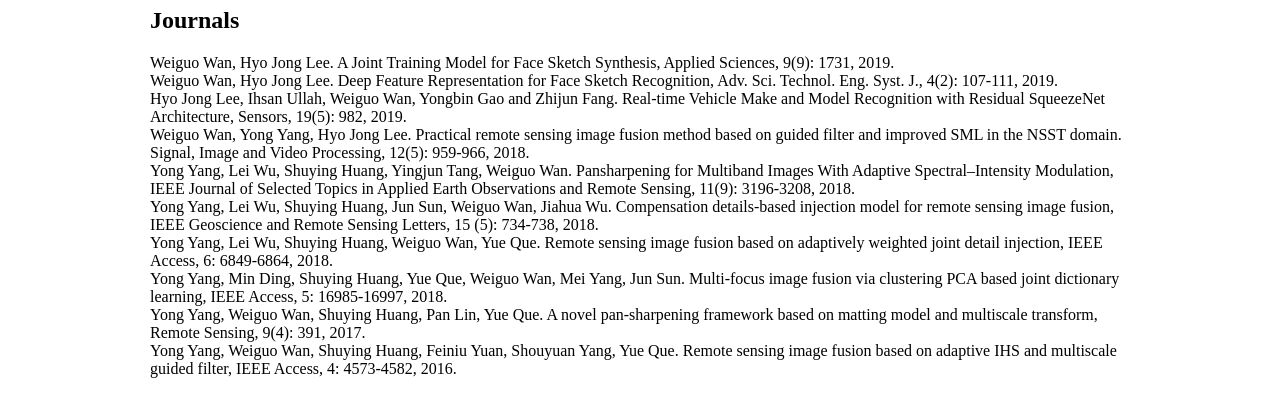
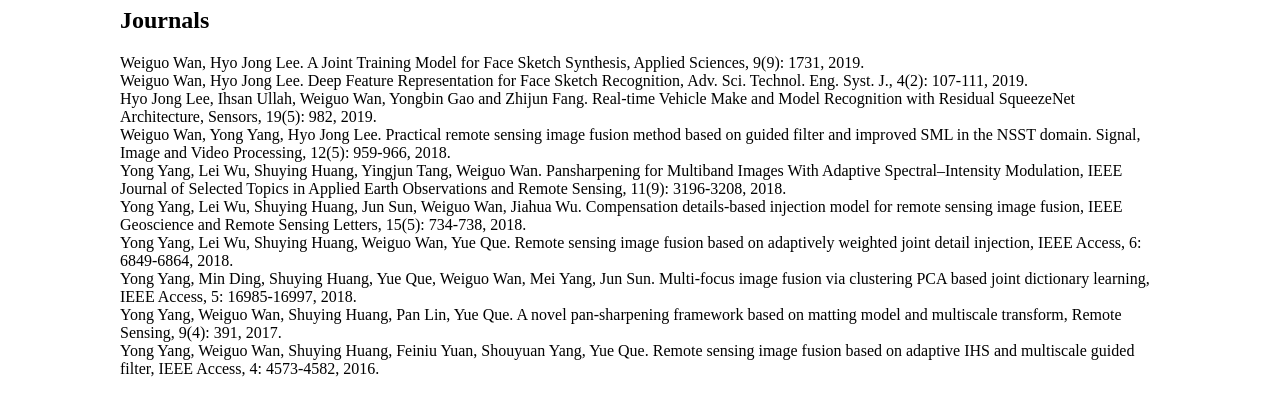
Before and after one commit to wanwgplus/wanwgplus.github.io, a plain HTML site: page index.html in a window 1280 px wide. Shown: the part 437-831 px from the top of the page. Drawn offline with Linux system fonts and the light colour scheme.

Commit message:
Update index.html

```diff
--- a/index.html
+++ b/index.html
@@ -4,7 +4,7 @@
 <meta charset="utf-8">
 <title>Wan Weiguo</title>
 <style>
-body {margin: 10px 150px 10px 150px;}
+body {margin: 10px 120px 10px 120px;}
 </style>
 </head>
 
@@ -29,7 +29,7 @@
     Hyo Jong Lee, Ihsan Ullah, Weiguo Wan, Yongbin Gao and Zhijun Fang. Real-time Vehicle Make and Model Recognition with Residual SqueezeNet Architecture, Sensors, 19(5): 982, 2019.<br>
     Weiguo Wan, Yong Yang, Hyo Jong Lee. Practical remote sensing image fusion method based on guided filter and improved SML in the NSST domain. Signal, Image and Video Processing, 12(5): 959-966, 2018.<br>
     Yong Yang, Lei Wu, Shuying Huang, Yingjun Tang, Weiguo Wan. Pansharpening for Multiband Images With Adaptive Spectral–Intensity Modulation, IEEE Journal of Selected Topics in Applied Earth Observations and Remote Sensing, 11(9): 3196-3208, 2018.<br>
-    Yong Yang, Lei Wu, Shuying Huang, Jun Sun, Weiguo Wan, Jiahua Wu. Compensation details-based injection model for remote sensing image fusion, IEEE Geoscience and Remote Sensing Letters, 15 (5): 734-738, 2018.<br>
+    Yong Yang, Lei Wu, Shuying Huang, Jun Sun, Weiguo Wan, Jiahua Wu. Compensation details-based injection model for remote sensing image fusion, IEEE Geoscience and Remote Sensing Letters, 15(5): 734-738, 2018.<br>
     Yong Yang, Lei Wu, Shuying Huang, Weiguo Wan, Yue Que. Remote sensing image fusion based on adaptively weighted joint detail injection, IEEE Access, 6: 6849-6864, 2018.<br>
     Yong Yang, Min Ding, Shuying Huang, Yue Que, Weiguo Wan, Mei Yang, Jun Sun. Multi-focus image fusion via clustering PCA based joint dictionary learning, IEEE Access, 5: 16985-16997, 2018.<br>
     Yong Yang, Weiguo Wan, Shuying Huang, Pan Lin, Yue Que. A novel pan-sharpening framework based on matting model and multiscale transform, Remote Sensing, 9(4): 391, 2017.<br>
```
